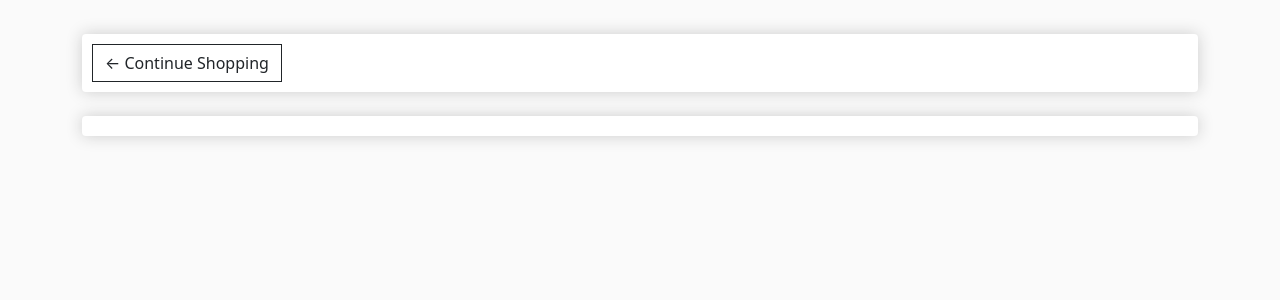
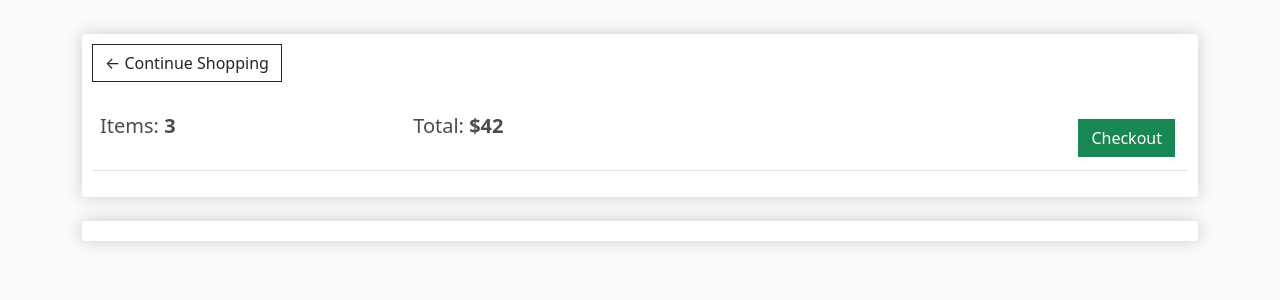
Before and after one commit to Haashir-Shakeel/MiShop-Django, a Django app: page /cart/ in a window 1280 px wide. Shown: the part 95-395 px from the top of the page. Run offline with Django 3.2, Linux system fonts and the light colour scheme; lists and menus that the app fills with data are empty.

Commit message:
cart.html checkout section

```diff
--- a/store/templates/store/cart.html
+++ b/store/templates/store/cart.html
@@ -6,6 +6,17 @@
 
         <div class="box-element">
             <a class="btn btn-outline-dark" href="{% url 'store' %}">&#x2190; Continue Shopping</a>
+            <br>
+            <br>
+            <table class="table">
+                <tr>
+                    <th><h5>Items: <strong>3</strong></h5></th>
+			        <th><h5>Total:<strong> $42</strong></h5></th>
+			        <th>
+				        <a  style="float:right; margin:5px;" class="btn btn-success" href="{% url 'checkout' %}">Checkout</a>
+			        </th>
+                </tr>
+            </table>
         </div>
 
         <br>
```
